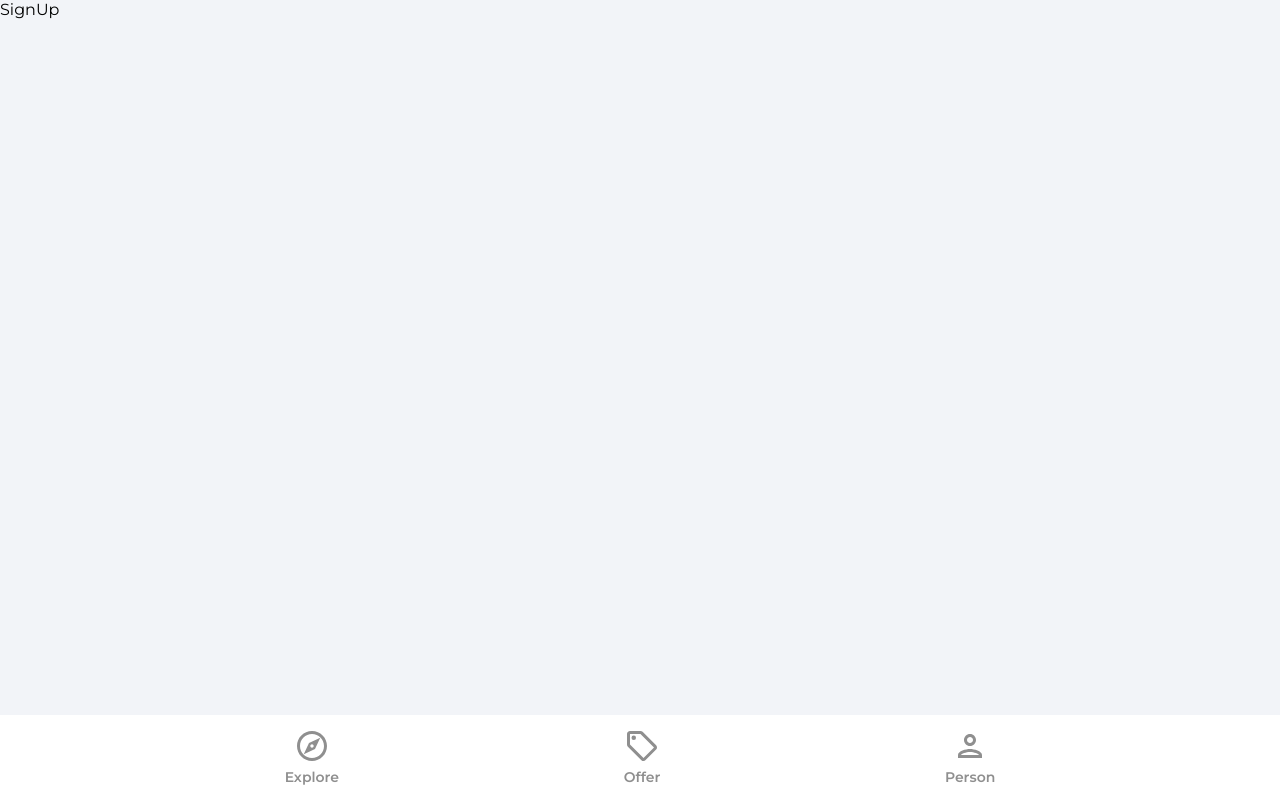
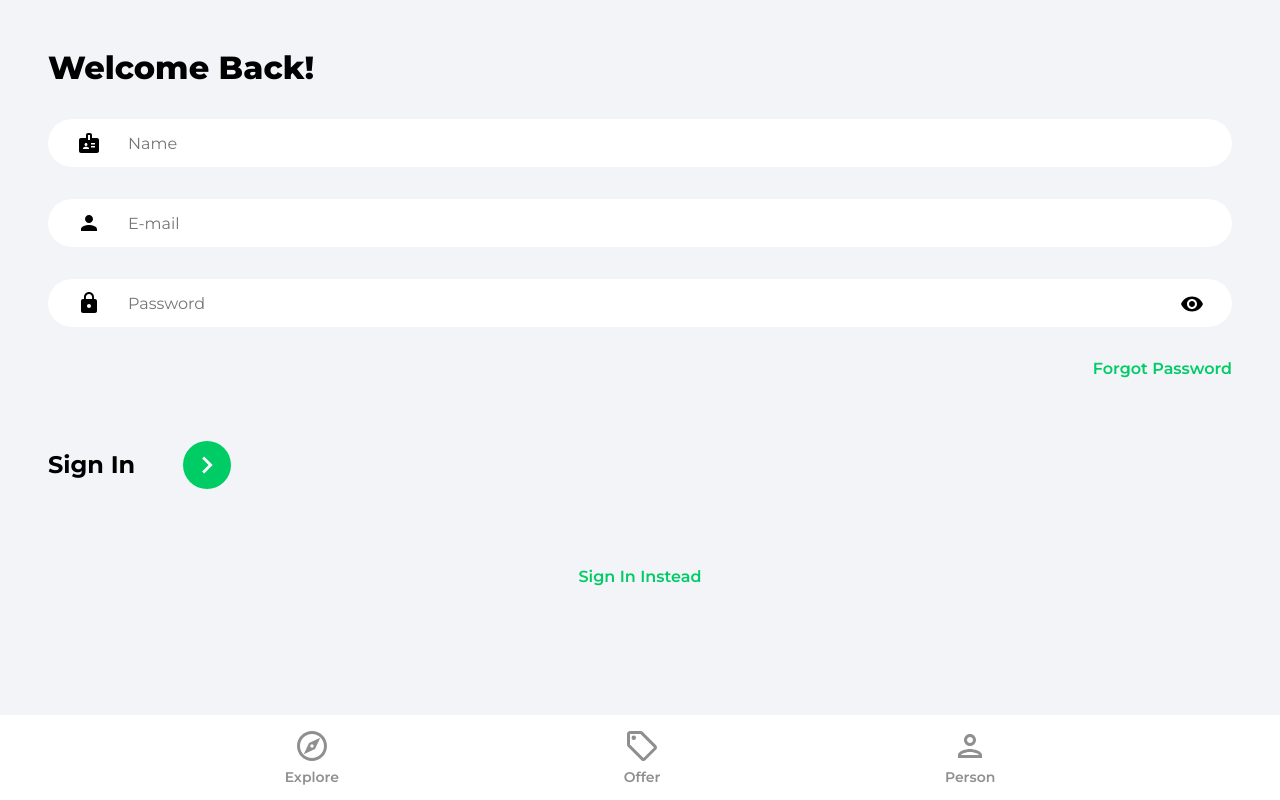
Before and after one commit to rogue-shark/housematch-marketplace-app, a React (Vite) app: page /sign-up in a window 1280 px wide. Built offline with nearby package versions, Linux system fonts and the light colour scheme.

Commit message:
Created SignIn & SignUp pages

```diff
--- a/src/App.jsx
+++ b/src/App.jsx
@@ -3,8 +3,8 @@
 import Explore from './pages/Explore'
 import Offers from './pages/Offers'
 import Profile from './pages/Profile'
-import SignIn from './pages/Signin'
-import SignUp from './pages/Signup'
+import SignIn from './pages/SignIn'
+import SignUp from './pages/SignUp'
 import ForgotPass from './pages/ForgotPass'
 
 function App() {
--- a/src/pages/SignIn.jsx
+++ b/src/pages/SignIn.jsx
@@ -1,7 +1,79 @@
+import { useState } from 'react';
+import { Link, useNavigate } from 'react-router-dom';
+import { ReactComponent as ArrowRightIcon } from '../assets/svg/keyboardArrowRightIcon.svg';
+import visibilityIcon from '../assets/svg/visibilityIcon.svg';
+
 function SignIn() {
-    return (
-      <div>SignIn</div>
-    )
-  }
+  const [showPass, setShowPass] = useState(false);
+  const [formData, setFormData] = useState({
+    email: '',
+    password: '',
+  });
 
-  export default SignIn
+  const { email, password } = formData; //destr from form data
+
+  const navigate = useNavigate();
+
+  const onChange = (e) => {
+    setFormData((prevState) => ({
+      ...prevState,
+      [e.target.id]: e.target.value //[e.target.id] - to make it into email or password, what ever we are typing inside
+    }))
+  };
+
+  return (
+    <>
+      <div className='pageContainer'>
+        <header>
+          <p className='pageHeader'>Welcome Back!</p>
+        </header>
+        <form>
+          <input
+            type='email'
+            className='emailInput'
+            placeholder='E-mail'
+            id='email'
+            value={email}
+            onChange={onChange}
+          />
+
+          <div className='passwordInputDiv'>
+            <input
+              type={showPass ? 'text' : 'password'}
+              className='passwordInput'
+              placeholder='Password'
+              id='password'
+              onChange={onChange}
+            />
+
+            <img
+              src={visibilityIcon}
+              alt='show password'
+              className='showPassword'
+              onClick={() => setShowPass((initialState) => !initialState)}
+            />
+          </div>
+
+          <Link to='/forgot-password' className='forgotPasswordLink'>
+            Forgot Password
+          </Link>
+
+          <div className='signInBar'>
+            <p className='signInText'>Sign In</p>
+            <button className='signInButton'>
+              <ArrowRightIcon fill='#fff' width='34px' height='34px' />
+            </button>
+          </div>
+        </form>
+
+        {/* //TODO - google auth  */}
+        <Link to='/sign-up' className='registerLink'>
+          Sign Up Instead
+        </Link>
+
+      </div>
+    </>
+  );
+}
+
+export default SignIn;
--- a/src/pages/Signup.jsx
+++ b/src/pages/Signup.jsx
@@ -1,7 +1,89 @@
+import { useState } from 'react';
+import { Link, useNavigate } from 'react-router-dom';
+import { ReactComponent as ArrowRightIcon } from '../assets/svg/keyboardArrowRightIcon.svg';
+import visibilityIcon from '../assets/svg/visibilityIcon.svg';
+
 function SignUp() {
-    return (
-      <div>SignUp</div>
-    )
-  }
+  const [showPass, setShowPass] = useState(false);
+  const [formData, setFormData] = useState({
+    name: '',
+    email: '',
+    password: '',
+  });
 
-  export default SignUp
+  const { name, email, password } = formData; //destr from form data
+
+  const navigate = useNavigate();
+
+  const onChange = (e) => {
+    setFormData((prevState) => ({
+      ...prevState,
+      [e.target.id]: e.target.value //[e.target.id] - to make it into email or password, what ever we are typing inside
+    }))
+  };
+
+  return (
+    <>
+      <div className='pageContainer'>
+        <header>
+          <p className='pageHeader'>Welcome Back!</p>
+        </header>
+        <form>
+        <input
+            type='text'
+            className='nameInput'
+            placeholder='Name'
+            id='name'
+            value={name}
+            onChange={onChange}
+          />
+
+          <input
+            type='email'
+            className='emailInput'
+            placeholder='E-mail'
+            id='email'
+            value={email}
+            onChange={onChange}
+          />
+
+          <div className='passwordInputDiv'>
+            <input
+              type={showPass ? 'text' : 'password'}
+              className='passwordInput'
+              placeholder='Password'
+              id='password'
+              onChange={onChange}
+            />
+
+            <img
+              src={visibilityIcon}
+              alt='show password'
+              className='showPassword'
+              onClick={() => setShowPass((initialState) => !initialState)}
+            />
+          </div>
+
+          <Link to='/forgot-password' className='forgotPasswordLink'>
+            Forgot Password
+          </Link>
+
+          <div className='signUpBar'>
+            <p className='signUpText'>Sign In</p>
+            <button className='signUpButton'>
+              <ArrowRightIcon fill='#fff' width='34px' height='34px' />
+            </button>
+          </div>
+        </form>
+
+        {/* //TODO - google auth  */}
+        <Link to='/sign-in' className='registerLink'>
+          Sign In Instead
+        </Link>
+
+      </div>
+    </>
+  );
+}
+
+export default SignUp;
```
